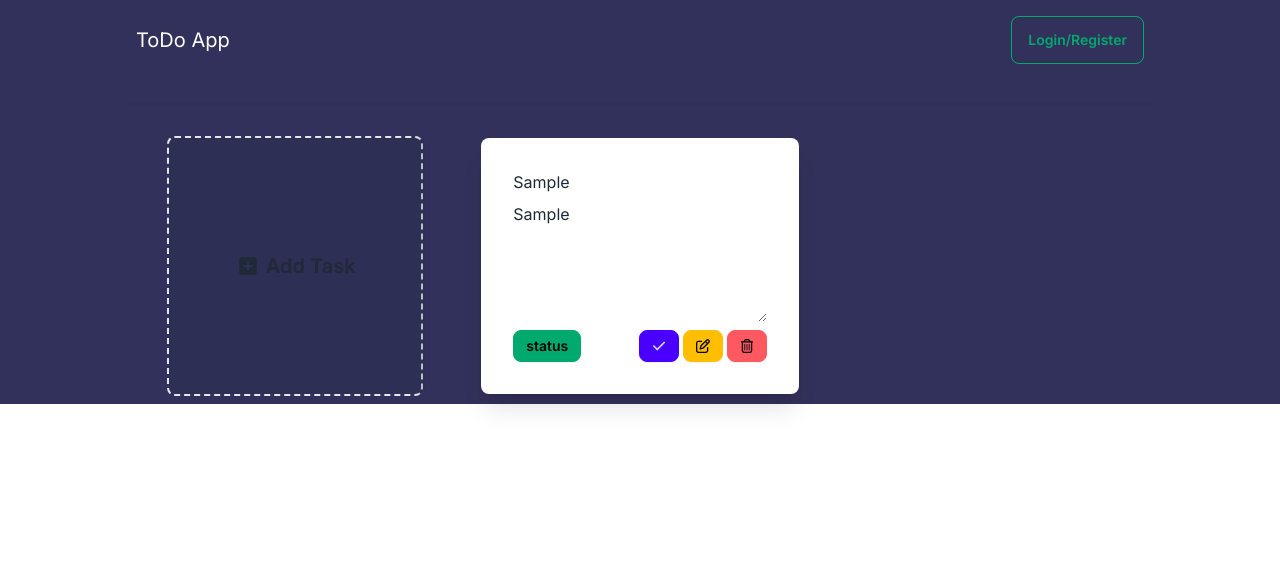
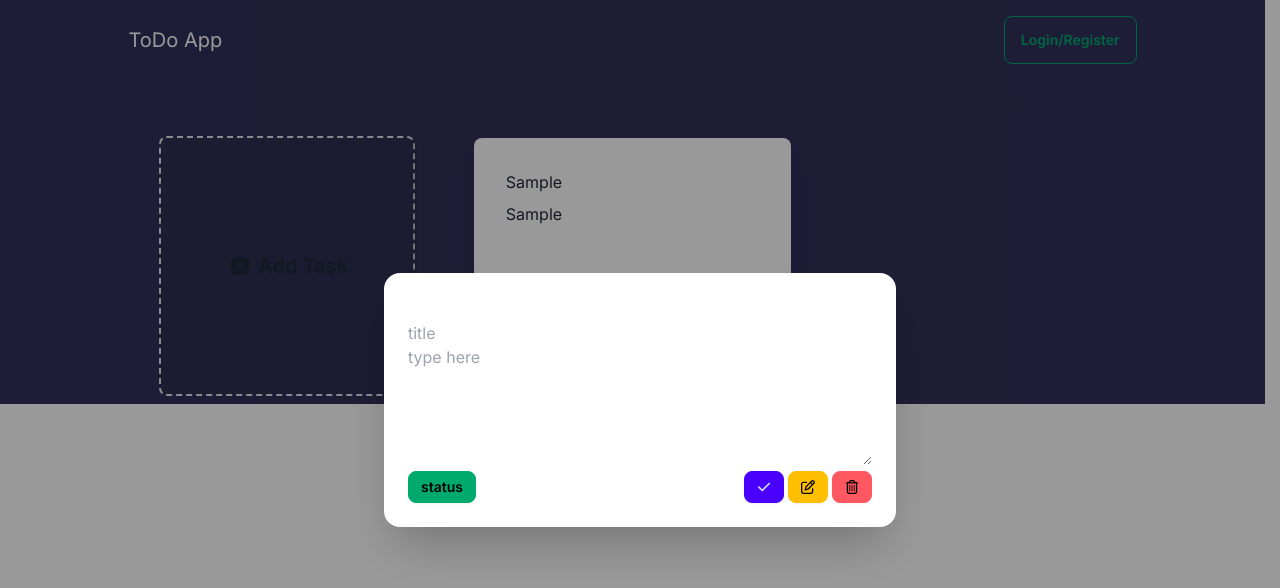
Before and after one commit to sunam007/task-management, a Next.js app in the folder frontend/: page / in a window 1280 px wide. Both pictures are taken after typing "Sample", "Sample" into the empty fields and a click on the button "Add Task". Shown: the top 588 px of the page. Built offline with nearby package versions, Linux system fonts and the light colour scheme.

Commit message:
modal added

```diff
--- a/frontend/app/components/TaskAddButton.tsx
+++ b/frontend/app/components/TaskAddButton.tsx
@@ -1,14 +1,18 @@
+"use client"
 import React from 'react';
 import { FaSquarePlus, FaRegPenToSquare, FaRegTrashCan } from "react-icons/fa6";
 
 
 const TaskAddButton = () => {
     return (
-        <button className="btn btn-active btn-ghost w-64 h-64 flex justify-center items-center bg-transparent text-xl">
+        <button
+            className="btn btn-active btn-ghost w-64 h-64 flex justify-center items-center bg-transparent text-xl"
+            onClick={()=>window.document.getElementById('my_modal_5').showModal()}
+        >
 
             <FaSquarePlus />
             Add Task
-        </button>
+        </button >
     );
 };
 
--- /dev/null
+++ b/frontend/app/components/TaskModal.tsx
@@ -0,0 +1,54 @@
+import React from 'react';
+import Card from './Card';
+import { FaCheck, FaRegPenToSquare, FaRegTrashCan } from "react-icons/fa6";
+
+
+const TaskModal = () => {
+    return (
+        <>
+            {/* <button className="btn" onClick={() => document.getElementById('my_modal_5').showModal()}>open modal</button> */}
+            <dialog id="my_modal_5" className="modal">
+                <div className="modal-box block">
+                    <div className="modal-action block">
+                        <form method="dialog">
+                            <input
+                                className="w-full border-none outline-0 bg-transparent"
+                                placeholder="title"
+                                type="text"
+                            />
+                            <textarea
+                                className="w-full border-none outline-0 bg-transparent"
+                                placeholder="type here"
+                                rows={5}
+                            />
+                            <div className="card-actions justify-between">
+                                <button className="btn btn-sm btn-success">
+                                    status
+                                </button>
+                                <div className='space-x-1'>
+
+                                    <button className="btn btn-sm btn-primary">
+                                        <FaCheck />
+                                    </button>
+
+                                    <button className="btn btn-sm btn-warning">
+                                        <FaRegPenToSquare />
+                                    </button>
+
+                                    <button className="btn btn-sm btn-error">
+                                        <FaRegTrashCan />
+                                    </button>
+
+                                </div>
+
+                            </div>
+                            {/* if there is a button in form, it will close the modal */}
+                        </form>
+                    </div>
+                </div>
+            </dialog>
+        </>
+    );
+};
+
+export default TaskModal;
--- a/frontend/app/page.tsx
+++ b/frontend/app/page.tsx
@@ -3,6 +3,7 @@ import CardButton from "./components/CardButton";
 import Navbar from "./components/Navbar";
 import TaskAddButton from "./components/TaskAddButton";
 import TaskCard from "./components/TaskCard"
+import TaskModal from "./components/TaskModal";
 
 export default function Home() {
   return (
@@ -22,6 +23,7 @@ export default function Home() {
         </div>
 
       </section>
+      <TaskModal />
 
     </main>
   );
--- a/frontend/package.json
+++ b/frontend/package.json
@@ -12,7 +12,9 @@
     "next": "14.1.4",
     "react": "^18",
     "react-dom": "^18",
-    "react-icons": "^5.0.1"
+    "react-hook-form": "^7.51.2",
+    "react-icons": "^5.0.1",
+    "react-query": "^3.39.3"
   },
   "devDependencies": {
     "@types/node": "^20",
```
Also changed, not shown: 1 other file (tests, documents, lock files or other folders).
